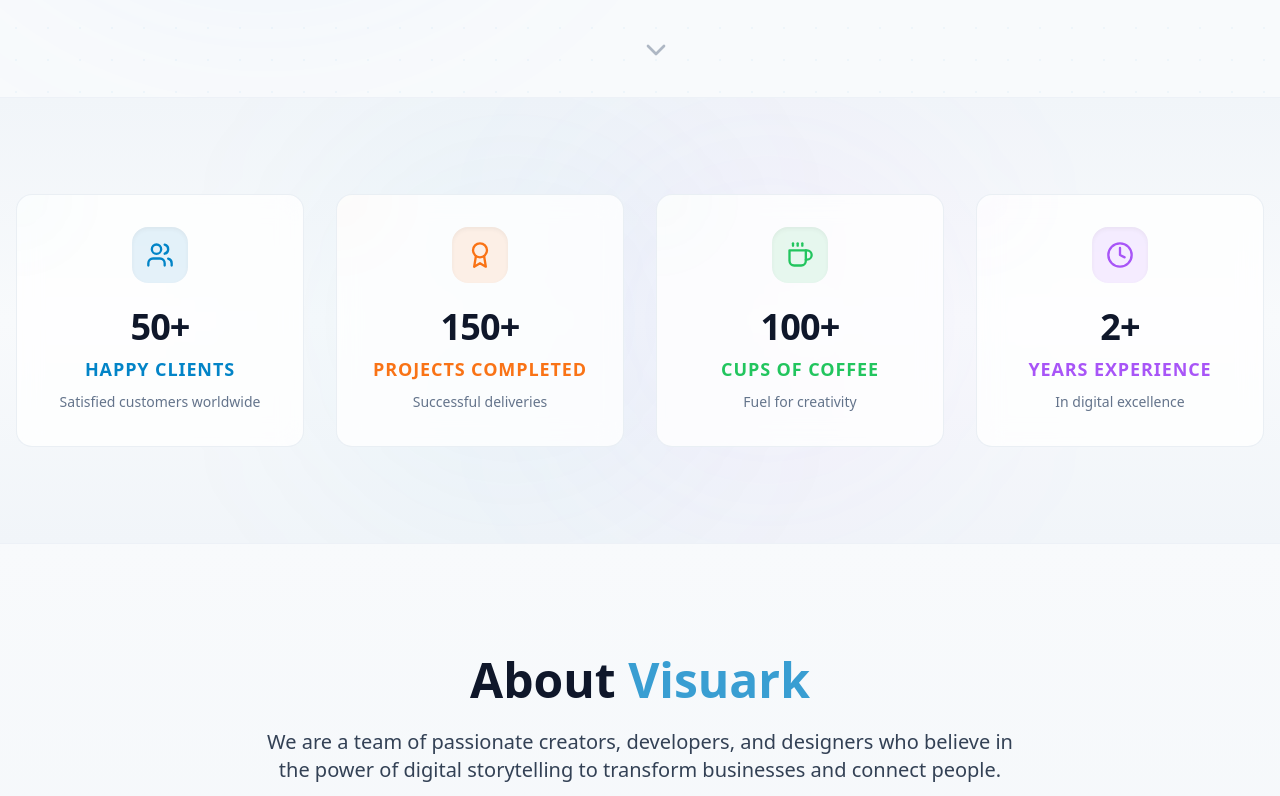
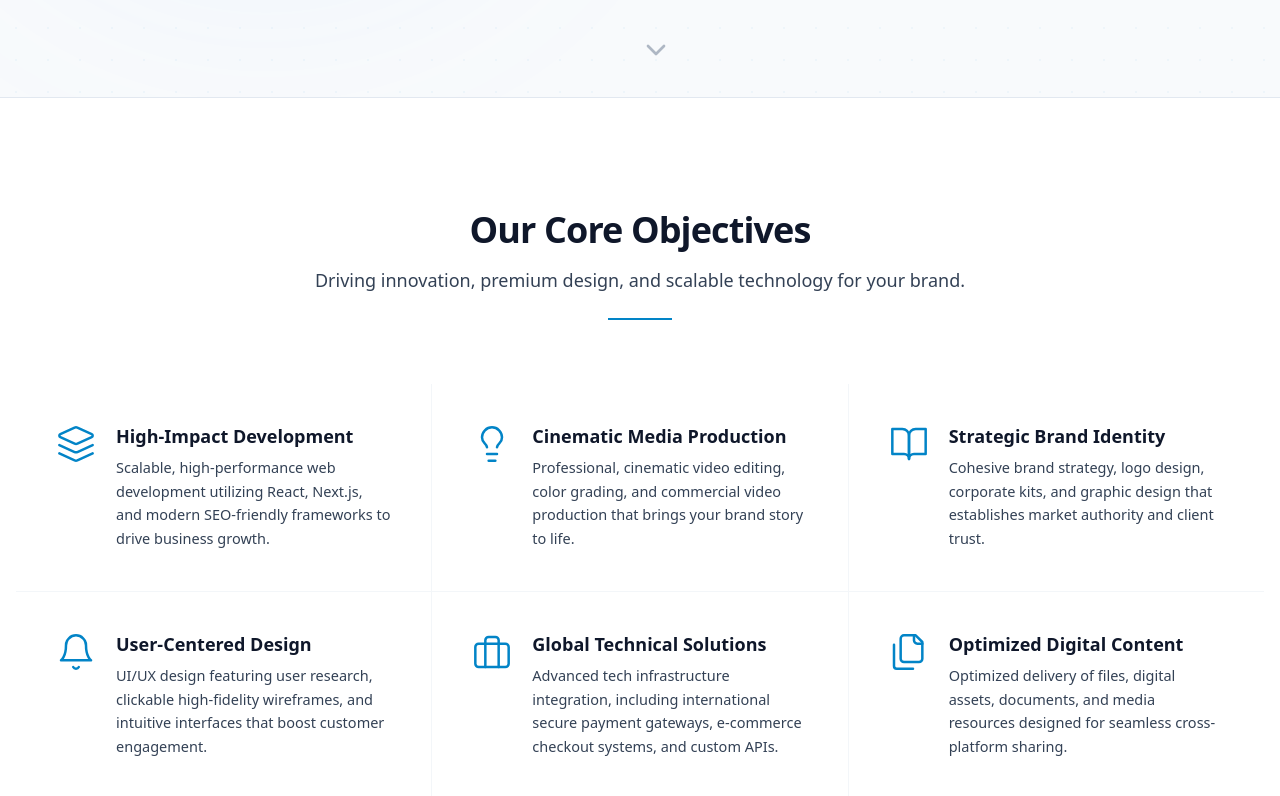
Before and after one commit to visuark-core/VA-Frontend, a React (Vite) app: page / in a window 1280 px wide. Shown: the part 884-1680 px from the top of the page. Built offline with nearby package versions, Linux system fonts and the light colour scheme; no server answers.

Commit message:
feat: redesign Stats as Core Objectives and update About page cards

```diff
--- a/src/components/About.tsx
+++ b/src/components/About.tsx
@@ -10,7 +10,8 @@
   Layers,
   Terminal,
   Compass,
-  Rocket
+  Rocket,
+  Server
 } from 'lucide-react';
 
 const InteractiveHub = () => {
@@ -326,31 +327,31 @@
       title: 'Anchored Quality',
       description: 'We maintain strict precision in design alignments and code optimization.',
       icon: <ShieldCheck className="h-5 w-5 text-cyan-400" />,
-      colorClass: 'text-cyan-400 border-cyan-500/30',
+      colorClass: 'text-cyan-400 border-gray-700/30',
       bgGlow: 'bg-cyan-500/[0.04]',
-      hoverBorder: 'hover:border-cyan-400/50 border-cyan-500/20',
+      hoverBorder: 'hover:border-cyan-400/50 border-gray-700/20',
       leftBar: 'bg-cyan-400',
       iconBg: 'bg-cyan-500/10'
     },
     {
       title: 'Agile Implementation',
       description: 'Iterative, collaborative sprints to deliver updates quickly and transparently.',
-      icon: <Zap className="h-5 w-5 text-orange-400" />,
-      colorClass: 'text-orange-400 border-orange-500/30',
-      bgGlow: 'bg-orange-500/[0.04]',
-      hoverBorder: 'hover:border-orange-400/50 border-orange-500/20',
-      leftBar: 'bg-orange-400',
-      iconBg: 'bg-orange-500/10'
+      icon: <Zap className="h-5 w-5 text-cyan-400" />,
+      colorClass: 'text-cyan-400 border-gray-700/30',
+      bgGlow: 'bg-cyan-500/[0.04]',
+      hoverBorder: 'hover:border-cyan-400/50 border-gray-700/20',
+      leftBar: 'bg-cyan-400',
+      iconBg: 'bg-cyan-500/10'
     },
     {
       title: 'Scalable Systems',
       description: 'Clean backend architectures designed to handle growth and custom features.',
-      icon: <Cpu className="h-5 w-5 text-emerald-400" />,
-      colorClass: 'text-emerald-400 border-emerald-500/30',
-      bgGlow: 'bg-emerald-500/[0.04]',
-      hoverBorder: 'hover:border-emerald-400/50 border-emerald-500/20',
-      leftBar: 'bg-emerald-400',
-      iconBg: 'bg-emerald-500/10'
+      icon: <Server className="h-5 w-5 text-cyan-400" />,
+      colorClass: 'text-cyan-400 border-gray-700/30',
+      bgGlow: 'bg-cyan-500/[0.04]',
+      hoverBorder: 'hover:border-cyan-400/50 border-gray-700/20',
+      leftBar: 'bg-cyan-400',
+      iconBg: 'bg-cyan-500/10'
     }
   ];
 
--- a/src/components/Stats.tsx
+++ b/src/components/Stats.tsx
@@ -1,148 +1,105 @@
-import React, { useState, useEffect, useRef } from 'react';
+import React from 'react';
 import { motion } from 'framer-motion';
-import { Users, Award, Coffee, Clock } from 'lucide-react';
-
-interface CounterProps {
-  value: string;
-  trigger: boolean;
-}
-
-const Counter = ({ value, trigger }: CounterProps) => {
-  const numericValue = parseInt(value.replace(/\D/g, ''), 10);
-  const suffix = value.replace(/[0-9]/g, '');
-  const [count, setCount] = useState(0);
-  const animationRef = useRef<number | null>(null);
-
-  useEffect(() => {
-    if (!trigger) return;
-    const duration = 2000; // 2 seconds
-    const startTime = performance.now();
-    const end = numericValue;
-
-    const step = (now: number) => {
-      const elapsed = now - startTime;
-      const progress = Math.min(elapsed / duration, 1);
-
-      // Smooth ease-out quad curve
-      const easeProgress = progress * (2 - progress);
-      const currentCount = Math.round(easeProgress * end);
-
-      setCount(currentCount);
-
-      if (progress < 1) {
-        animationRef.current = requestAnimationFrame(step);
-      } else {
-        if (animationRef.current) cancelAnimationFrame(animationRef.current);
-      }
-    };
-
-    animationRef.current = requestAnimationFrame(step);
-
-    return () => {
-      if (animationRef.current) cancelAnimationFrame(animationRef.current);
-    };
-  }, [trigger, numericValue]);
-
-  return (
-    <span>
-      {trigger ? count : 0}
-      {suffix}
-    </span>
-  );
-};
+import { Layers, Lightbulb, BookOpen, Bell, Briefcase, Files } from 'lucide-react';
 
 const Stats = () => {
-  const [hasAnimated, setHasAnimated] = useState(false);
-
-  const stats = [
+  const items = [
     {
-      icon: <Users className="h-7 w-7 text-cyan-500" />,
-      number: '50+',
-      label: 'Happy Clients',
-      description: 'Satisfied customers worldwide',
-      colorClass: 'hover:shadow-[0_20px_40px_rgba(6,182,212,0.15)] hover:border-cyan-400/60',
-      iconBg: 'bg-cyan-500/10 group-hover:bg-cyan-500/20',
-      labelColor: 'text-cyan-500',
-      glowColor: 'bg-cyan-400/5'
+      icon: <Layers className="h-10 w-10 text-cyan-500 stroke-[1.5]" />,
+      title: 'High-Impact Development',
+      description: 'Scalable, high-performance web development utilizing React, Next.js, and modern SEO-friendly frameworks to drive business growth.'
     },
     {
-      icon: <Award className="h-7 w-7 text-orange-500" />,
-      number: '150+',
-      label: 'Projects Completed',
-      description: 'Successful deliveries',
-      colorClass: 'hover:shadow-[0_20px_40px_rgba(249,115,22,0.15)] hover:border-orange-400/60',
-      iconBg: 'bg-orange-500/10 group-hover:bg-orange-500/20',
-      labelColor: 'text-orange-500',
-      glowColor: 'bg-orange-400/5'
+      icon: <Lightbulb className="h-10 w-10 text-cyan-500 stroke-[1.5]" />,
+      title: 'Cinematic Media Production',
+      description: 'Professional, cinematic video editing, color grading, and commercial video production that brings your brand story to life.'
     },
     {
-      icon: <Coffee className="h-7 w-7 text-green-500" />,
-      number: '100+',
-      label: 'Cups of Coffee',
-      description: 'Fuel for creativity',
-      colorClass: 'hover:shadow-[0_20px_40px_rgba(34,197,94,0.15)] hover:border-green-400/60',
-      iconBg: 'bg-green-500/10 group-hover:bg-green-500/20',
-      labelColor: 'text-green-500',
-      glowColor: 'bg-green-400/5'
+      icon: <BookOpen className="h-10 w-10 text-cyan-500 stroke-[1.5]" />,
+      title: 'Strategic Brand Identity',
+      description: 'Cohesive brand strategy, logo design, corporate kits, and graphic design that establishes market authority and client trust.'
     },
     {
-      icon: <Clock className="h-7 w-7 text-purple-500" />,
-      number: '2+',
-      label: 'Years Experience',
-      description: 'In digital excellence',
-      colorClass: 'hover:shadow-[0_20px_40px_rgba(168,85,247,0.15)] hover:border-purple-400/60',
-      iconBg: 'bg-purple-500/10 group-hover:bg-purple-500/20',
-      labelColor: 'text-purple-500',
-      glowColor: 'bg-purple-400/5'
+      icon: <Bell className="h-10 w-10 text-cyan-500 stroke-[1.5]" />,
+      title: 'User-Centered Design',
+      description: 'UI/UX design featuring user research, clickable high-fidelity wireframes, and intuitive interfaces that boost customer engagement.'
+    },
+    {
+      icon: <Briefcase className="h-10 w-10 text-cyan-500 stroke-[1.5]" />,
+      title: 'Global Technical Solutions',
+      description: 'Advanced tech infrastructure integration, including international secure payment gateways, e-commerce checkout systems, and custom APIs.'
+    },
+    {
+      icon: <Files className="h-10 w-10 text-cyan-500 stroke-[1.5]" />,
+      title: 'Optimized Digital Content',
+      description: 'Optimized delivery of files, digital assets, documents, and media resources designed for seamless cross-platform sharing.'
     }
   ];
 
   return (
-    <section className="py-16 sm:py-24 bg-gradient-to-b from-gray-900 via-gray-950 to-gray-900 border-y border-gray-700/30 relative overflow-hidden">
-      {/* Subtle Background Highlights */}
-      <div className="absolute top-1/2 left-1/4 w-96 h-96 bg-cyan-500/5 rounded-full blur-[100px] pointer-events-none -translate-y-1/2"></div>
-      <div className="absolute top-1/2 right-1/4 w-96 h-96 bg-purple-500/5 rounded-full blur-[100px] pointer-events-none -translate-y-1/2"></div>
+    <section className="py-20 sm:py-28 bg-gray-800 relative overflow-hidden border-t border-gray-700">
+      <div className="container mx-auto px-4 max-w-7xl relative z-10">
 
-      <div className="container mx-auto px-4 relative z-10">
-        <div className="grid grid-cols-1 sm:grid-cols-2 lg:grid-cols-4 gap-6 sm:gap-8">
-          {stats.map((stat, index) => (
-            <motion.div
-              key={stat.label}
-              initial={{ opacity: 0, y: 40 }}
-              whileInView={{ opacity: 1, y: 0 }}
-              onViewportEnter={() => setHasAnimated(true)}
-              transition={{ duration: 0.6, delay: index * 0.12 }}
-              viewport={{ once: true, margin: "-50px" }}
-              whileHover={{ y: -8 }}
-              className={`text-center bg-gray-800/80 backdrop-blur-md rounded-2xl p-8 border border-gray-700/70 transition-all duration-500 group cursor-pointer relative overflow-hidden ${stat.colorClass}`}
+        {/* Header Section */}
+        <div className="text-center mb-16 max-w-3xl mx-auto">
+          <motion.h2
+            initial={{ opacity: 0, y: 15 }}
+            whileInView={{ opacity: 1, y: 0 }}
+            viewport={{ once: true }}
+            transition={{ duration: 0.6 }}
+            className="text-3xl sm:text-4xl font-bold text-white tracking-tight"
+          >
+            Our Core Objectives
+          </motion.h2>
+          <motion.p
+            initial={{ opacity: 0, y: 15 }}
+            whileInView={{ opacity: 1, y: 0 }}
+            viewport={{ once: true }}
+            transition={{ duration: 0.6, delay: 0.1 }}
+            className="mt-4 text-base sm:text-lg text-gray-300 font-medium"
+          >
+            Driving innovation, premium design, and scalable technology for your brand.
+          </motion.p>
+          <motion.div
+            initial={{ opacity: 0, scaleX: 0 }}
+            whileInView={{ opacity: 1, scaleX: 1 }}
+            viewport={{ once: true }}
+            transition={{ duration: 0.6, delay: 0.2 }}
+            className="mt-6 h-[1.5px] w-16 bg-cyan-500 mx-auto"
+          />
+        </div>
+
+        {/* 3-Column Grid with Inside Borders */}
+        <motion.div
+          initial={{ opacity: 0, y: 30 }}
+          whileInView={{ opacity: 1, y: 0 }}
+          viewport={{ once: true, margin: "-50px" }}
+          transition={{ duration: 0.8 }}
+          className="grid grid-cols-1 md:grid-cols-2 lg:grid-cols-3 gap-[1px] bg-gray-700/40"
+        >
+          {items.map((item) => (
+            <div
+              key={item.title}
+              className="flex items-start gap-5 group bg-gray-800 p-8 sm:p-10 transition-colors duration-300 hover:bg-gray-900/10"
             >
-              {/* Inner subtle glow blob */}
-              <div className={`absolute -top-12 -left-12 w-24 h-24 rounded-full blur-2xl pointer-events-none transition-opacity duration-500 opacity-50 group-hover:opacity-100 ${stat.glowColor}`} />
-
-              {/* Icon Container with custom bg */}
-              <div className="flex justify-center mb-6">
-                <div className={`w-14 h-14 rounded-2xl flex items-center justify-center transition-all duration-300 transform group-hover:scale-110 shadow-inner ${stat.iconBg}`}>
-                  {stat.icon}
-                </div>
+              {/* Left Outline Icon */}
+              <div className="shrink-0 text-[#f05a3f] transition-transform duration-300 group-hover:scale-105">
+                {item.icon}
               </div>
 
-              {/* Stat Number */}
-              <h3 className="text-4xl xs:text-5xl font-extrabold text-white mb-2 tracking-tight">
-                <Counter value={stat.number} trigger={hasAnimated} />
-              </h3>
+              {/* Right content */}
+              <div>
+                <h3 className="text-lg font-bold text-white mb-2 leading-snug">
+                  {item.title}
+                </h3>
+                <p className="text-gray-300 text-sm sm:text-[14.5px] leading-relaxed font-normal">
+                  {item.description}
+                </p>
+              </div>
+            </div>
+          ))}
+        </motion.div>
 
-              {/* Stat Label */}
-              <h4 className={`text-lg font-bold uppercase tracking-wider mb-2 ${stat.labelColor}`}>
-                {stat.label}
-              </h4>
-
-              {/* Stat Description */}
-              <p className="text-gray-400 text-sm leading-relaxed">
-                {stat.description}
-              </p>
-            </motion.div>
-          ))}
-        </div>
       </div>
     </section>
   );
```
